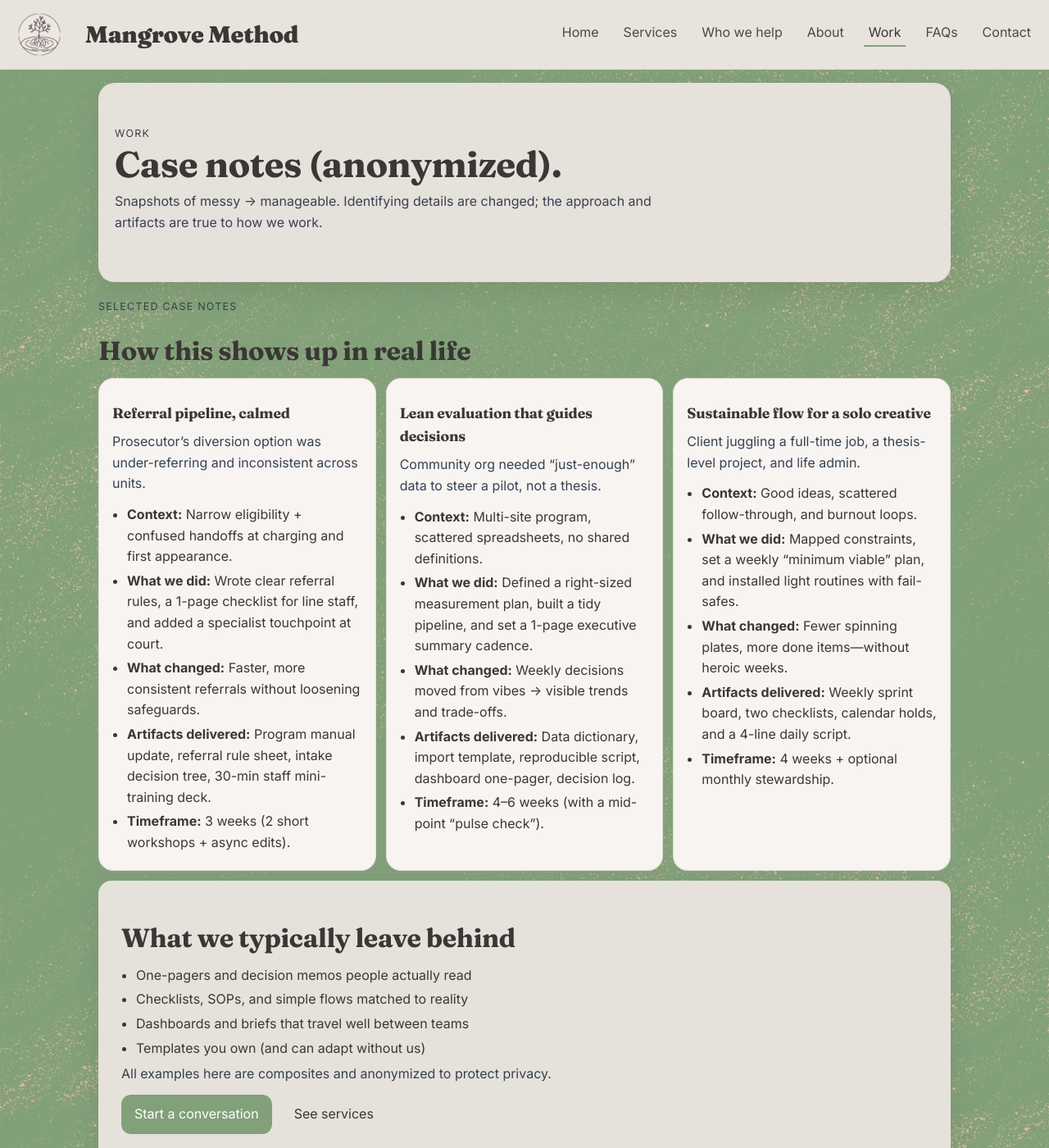
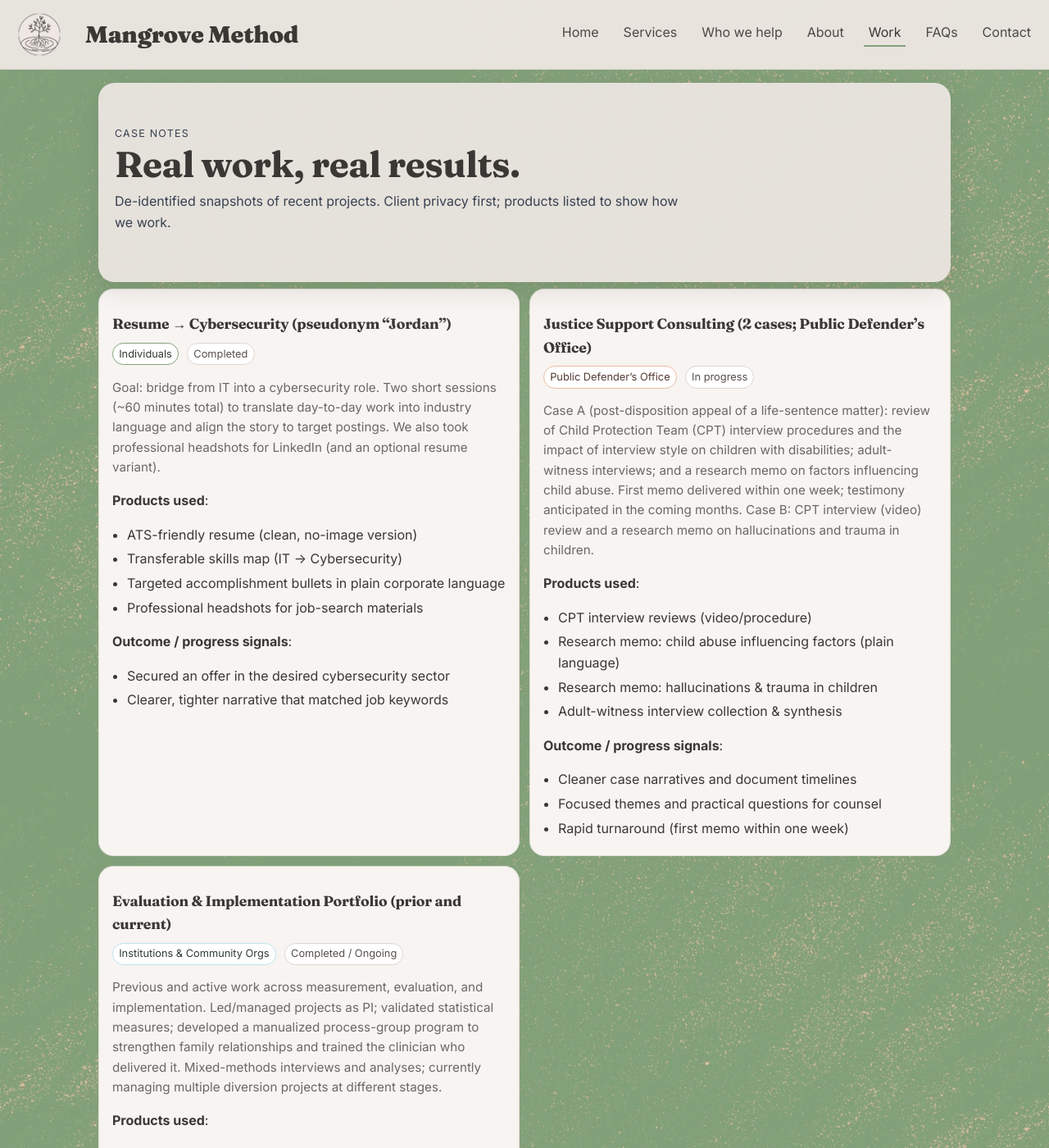
Before and after one commit to elizcurley/github.io, a Jekyll site: the page built from work/index.md, in a window 1280 px wide and 1400 px high. Shown: the whole window at 82% size. Built offline with Jekyll 4.4.1, drawn with Linux system fonts in a browser that asks for light colours; some of the changed text lies outside the part shown.

Commit message:
case notes update

```diff
--- a/work/index.md
+++ b/work/index.md
@@ -1,69 +1,108 @@
 ---
 layout: default
-title: Work
+title: Case notes
 permalink: /work/
 ---
 
 {% include hero.html
-  kicker="Work"
-  title="Case notes (anonymized)."
-  sub="Snapshots of messy → manageable. Identifying details are changed; the approach and artifacts are true to how we work."
+  kicker="Case notes"
+  title="Real work, real results."
+  sub="De-identified snapshots of recent projects. Client privacy first; products listed to show how we work."
 %}
 
-<span class="kicker">Selected case notes</span>
-## How this shows up in real life
+<style>
+.badge{display:inline-block;padding:.15rem .45rem;border:1px solid #dcd6d2;border-radius:999px;font-size:.8rem;color:#574f4b;background:#fff}
+.badge.green{border-color:#82A07A;color:#2f3b2f}
+.badge.warm{border-color:#EBBC9E;color:#553c35}
+.badge.cool{border-color:#BCE3EE;color:#2f3b3b}
+.card .meta{margin:.25rem 0 .5rem 0}
+.card .meta span{margin-right:.35rem}
+.small{color:#6b6764;font-size:.95rem}
+</style>
 
 <div class="grid" style="margin-top:8px">
 
-  <div class="card cols-4">
-    <h3>Referral pipeline, calmed</h3>
-    <p class="sub">Prosecutor’s diversion option was under-referring and inconsistent across units.</p>
+  <!-- Individuals -->
+  <div class="card cols-6">
+    <h3>Resume → Cybersecurity (pseudonym “Jordan”)</h3>
+    <div class="meta">
+      <span class="badge green">Individuals</span>
+      <span class="badge">Completed</span>
+    </div>
+    <p class="small">
+      Goal: bridge from IT into a cybersecurity role. Two short sessions (~60 minutes total) to translate day-to-day work into industry language and align the story to target postings. We also took professional headshots for LinkedIn (and an optional resume variant).
+    </p>
+    <p><strong>Products used</strong>:</p>
     <ul>
-      <li><strong>Context:</strong> Narrow eligibility + confused handoffs at charging and first appearance.</li>
-      <li><strong>What we did:</strong> Wrote clear referral rules, a 1-page checklist for line staff, and added a specialist touchpoint at court.</li>
-      <li><strong>What changed:</strong> Faster, more consistent referrals without loosening safeguards.</li>
-      <li><strong>Artifacts delivered:</strong> Program manual update, referral rule sheet, intake decision tree, 30-min staff mini-training deck.</li>
-      <li><strong>Timeframe:</strong> 3 weeks (2 short workshops + async edits).</li>
+      <li>ATS-friendly resume (clean, no-image version)</li>
+      <li>Transferable skills map (IT → Cybersecurity)</li>
+      <li>Targeted accomplishment bullets in plain corporate language</li>
+      <li>Professional headshots for job-search materials</li>
+    </ul>
+    <p><strong>Outcome / progress signals</strong>:</p>
+    <ul>
+      <li>Secured an offer in the desired cybersecurity sector</li>
+      <li>Clearer, tighter narrative that matched job keywords</li>
     </ul>
   </div>
 
-  <div class="card cols-4">
-    <h3>Lean evaluation that guides decisions</h3>
-    <p class="sub">Community org needed “just-enough” data to steer a pilot, not a thesis.</p>
+  <!-- Public Defender’s Office -->
+  <div class="card cols-6">
+    <h3>Justice Support Consulting (2 cases; Public Defender’s Office)</h3>
+    <div class="meta">
+      <span class="badge warm">Public Defender’s Office</span>
+      <span class="badge">In progress</span>
+    </div>
+    <p class="small">
+      Case A (post-disposition appeal of a life-sentence matter): review of Child Protection Team (CPT) interview procedures and the impact of interview style on children with disabilities; adult-witness interviews; and a research memo on factors influencing child abuse. First memo delivered within one week; testimony anticipated in the coming months.
+      Case B: CPT interview (video) review and a research memo on hallucinations and trauma in children.
+    </p>
+    <p><strong>Products used</strong>:</p>
     <ul>
-      <li><strong>Context:</strong> Multi-site program, scattered spreadsheets, no shared definitions.</li>
-      <li><strong>What we did:</strong> Defined a right-sized measurement plan, built a tidy pipeline, and set a 1-page executive summary cadence.</li>
-      <li><strong>What changed:</strong> Weekly decisions moved from vibes → visible trends and trade-offs.</li>
-      <li><strong>Artifacts delivered:</strong> Data dictionary, import template, reproducible script, dashboard one-pager, decision log.</li>
-      <li><strong>Timeframe:</strong> 4–6 weeks (with a mid-point “pulse check”).</li>
+      <li>CPT interview reviews (video/procedure)</li>
+      <li>Research memo: child abuse influencing factors (plain language)</li>
+      <li>Research memo: hallucinations &amp; trauma in children</li>
+      <li>Adult-witness interview collection &amp; synthesis</li>
+    </ul>
+    <p><strong>Outcome / progress signals</strong>:</p>
+    <ul>
+      <li>Cleaner case narratives and document timelines</li>
+      <li>Focused themes and practical questions for counsel</li>
+      <li>Rapid turnaround (first memo within one week)</li>
     </ul>
   </div>
 
-  <div class="card cols-4">
-    <h3>Sustainable flow for a solo creative</h3>
-    <p class="sub">Client juggling a full-time job, a thesis-level project, and life admin.</p>
+  <!-- Evaluation & Implementation -->
+  <div class="card cols-6">
+    <h3>Evaluation &amp; Implementation Portfolio (prior and current)</h3>
+    <div class="meta">
+      <span class="badge cool">Institutions &amp; Community Orgs</span>
+      <span class="badge">Completed / Ongoing</span>
+    </div>
+    <p class="small">
+      Previous and active work across measurement, evaluation, and implementation. Led/managed projects as PI; validated statistical measures; developed a manualized process-group program to strengthen family relationships and trained the clinician who delivered it. Mixed-methods interviews and analyses; currently managing multiple diversion projects at different stages.
+    </p>
+    <p><strong>Products used</strong>:</p>
     <ul>
-      <li><strong>Context:</strong> Good ideas, scattered follow-through, and burnout loops.</li>
-      <li><strong>What we did:</strong> Mapped constraints, set a weekly “minimum viable” plan, and installed light routines with fail-safes.</li>
-      <li><strong>What changed:</strong> Fewer spinning plates, more done items—without heroic weeks.</li>
-      <li><strong>Artifacts delivered:</strong> Weekly sprint board, two checklists, calendar holds, and a 4-line daily script.</li>
-      <li><strong>Timeframe:</strong> 4 weeks + optional monthly stewardship.</li>
+      <li>Validated measures + new measure development (light)</li>
+      <li>Manualized program &amp; clinician training kit</li>
+      <li>Data-capture forms &amp; simple data infrastructure</li>
+      <li>Starter measurement kit (progress signals + cadence)</li>
+      <li>Funder-friendly report / executive brief</li>
+    </ul>
+    <p><strong>Outcome / progress signals</strong>:</p>
+    <ul>
+      <li>Simpler, more consistent data collection and reporting</li>
+      <li>Program delivered reliably by trained staff</li>
+      <li>Decision-ready summaries that supported funder/leadership choices</li>
     </ul>
   </div>
 
 </div>
 
-<div class="page-panel">
-  <h2>What we typically leave behind</h2>
-  <ul>
-    <li>One-pagers and decision memos people actually read</li>
-    <li>Checklists, SOPs, and simple flows matched to reality</li>
-    <li>Dashboards and briefs that travel well between teams</li>
-    <li>Templates you own (and can adapt without us)</li>
-  </ul>
-
-  <p class="sub">All examples here are composites and anonymized to protect privacy.</p>
-
+<div class="page-panel" style="margin-top:12px">
+  <h2>Privacy &amp; scope</h2>
+  <p class="sub">All notes are de-identified and simplified. I don’t provide diagnosis or treatment. I do provide planning, systems, and plain-language products that help people and teams move forward.</p>
   <p class="cta-row">
     <a class="button" href="/contact/">Start a conversation</a>
     <a class="btn" href="/services/">See services</a>
```
